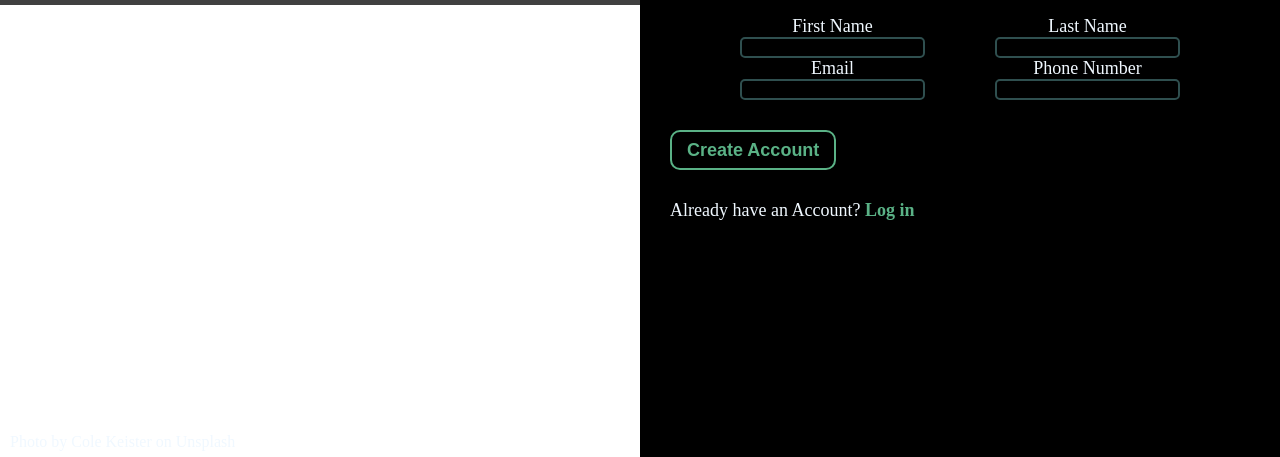
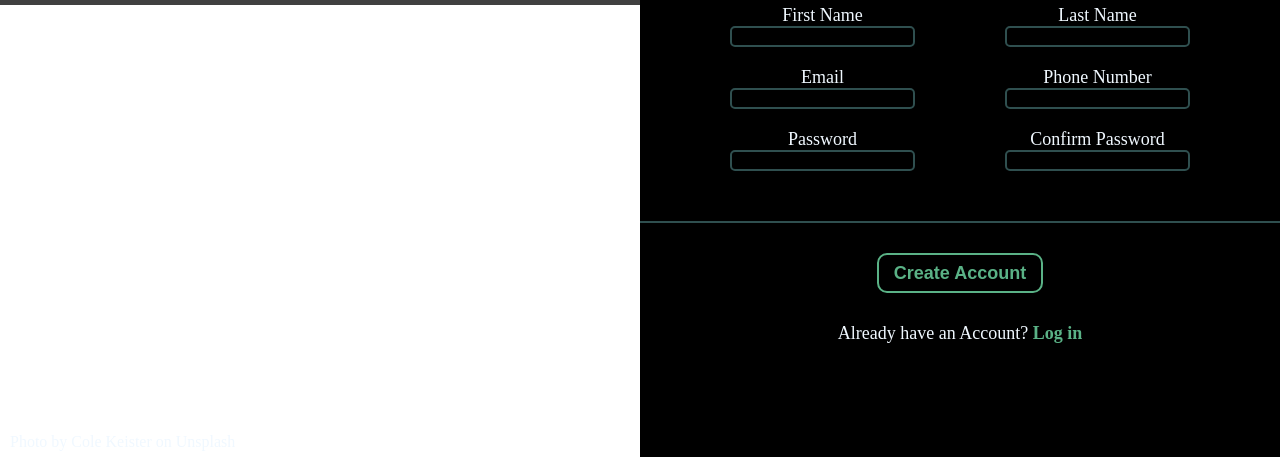
Before and after one commit to tiredDm/odin-sign-up-form, a plain HTML site: page index.html in a window 1280 px wide. Shown: the part 343-800 px from the top of the page. Drawn offline with Linux system fonts and the light colour scheme.

Commit message:
finished

```diff
--- a/index.html
+++ b/index.html
@@ -42,6 +42,18 @@
                 </div>
             </div>
 
+            <div class="form-row">
+                <div class="form-input">
+                    <label for="password">Password </label>
+                    <input type="text" id="passwprd" name="password">
+                </div>
+                <div class="form-input">
+                    <label>Confirm Password </label>
+                    <input type="text" id="confirm_password" name="confirm_password">
+                </div>
+            </div>
+
+
         </form>
         <button>Create Account</button>
         <div>Already have an Account?<span class = 'Login'> Log in</span></div>
--- a/styles.css
+++ b/styles.css
@@ -43,8 +43,8 @@ body{
     flex-direction: column;
     color:aliceblue;
     background-color:black;
-    padding: 30px;
     justify-content: center;
+    align-items: center;
     gap: 30px;
     width: auto;
     font-size: large;
@@ -71,6 +71,20 @@ button:hover{
     font-weight: bold;
 }
 
+form{
+    display: flex;
+    padding-top: 50px;
+    padding-bottom: 50px;
+    flex-direction: column;
+    justify-content: center;
+    gap: 20px;
+    border-top: 2px solid darkslategray;
+    border-bottom: 2px solid darkslategray;
+    width: 50vw;
+
+}
+
+
 .form-row{
     display: flex;
     justify-content: space-evenly;
@@ -91,3 +105,7 @@ input{
 input:focus{
     border: 3px solid #5ab286;
 }
+
+.entrance-blurb{
+    padding: 30px;
+}
```
